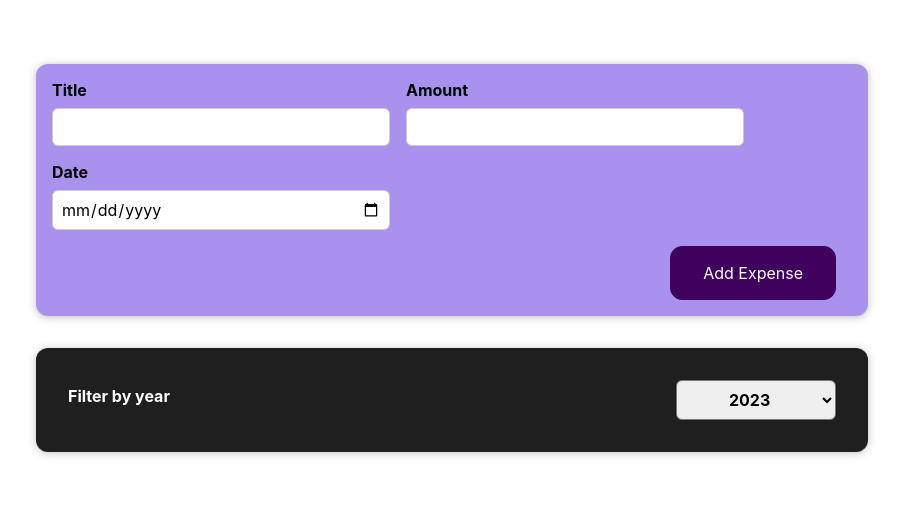
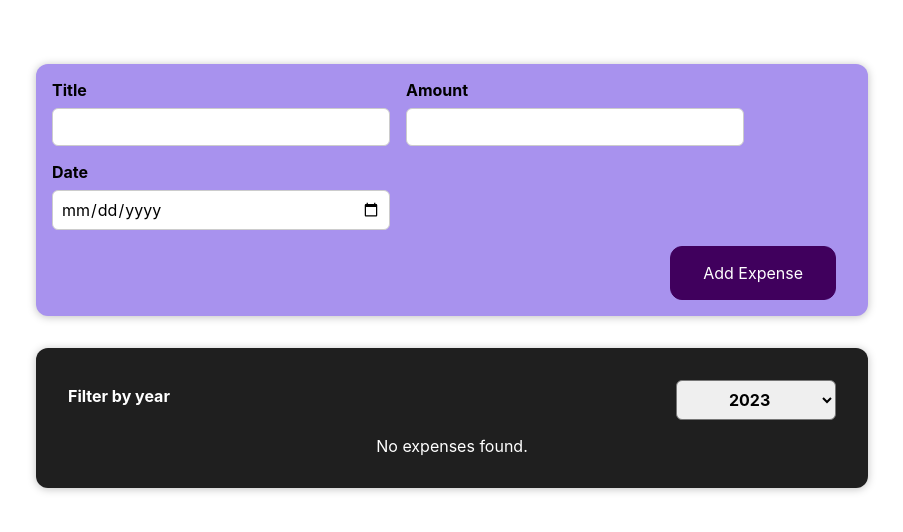
Before and after one commit to oskarpadu/expenses-ITA24-0.2, a React (Vite) app in the folder 2expens/: page / in a window 1280 px wide. Shown: the top 532 px of the page, without its empty margins (188-1091 px from the left). Built offline with nearby package versions, Linux system fonts and the light colour scheme.

Commit message:
FilteredExpenses length

```diff
--- a/2expens/src/components/Expenses/Expenses.css
+++ b/2expens/src/components/Expenses/Expenses.css
@@ -7,3 +7,8 @@
     border-radius: 12px;
     box-shadow: 0 1px 8px rgba(0, 0, 0, 0.25);
 }
+
+p {
+    color: white;
+    text-align: center;
+}
--- a/2expens/src/components/Expenses/Expenses.jsx
+++ b/2expens/src/components/Expenses/Expenses.jsx
@@ -19,17 +19,20 @@
 
   console.log ('Filtreeritud kulud:', filteredExpenses);
 
+  let expensesContent = <p>No expenses found.</p>;
+
+  if (filteredExpenses.length > 0) {
+    expensesContent = filteredExpenses.map((expense) => (
+      <ExpenseItem key={expense.id}
+          data={expense} />
+    ));
+  }
+
   return (
 
     <Card className="expenses">
       <ExpensesFilter selected={filteredYear} onChangeFilter={filterChangeHandler} />
-
-      {filteredExpenses.map((expense) => (
-        <ExpenseItem
-          key={expense.id}
-          data={expense}
-        />
-      ))}
+      {expensesContent}
     </Card>
   );
 }
```
